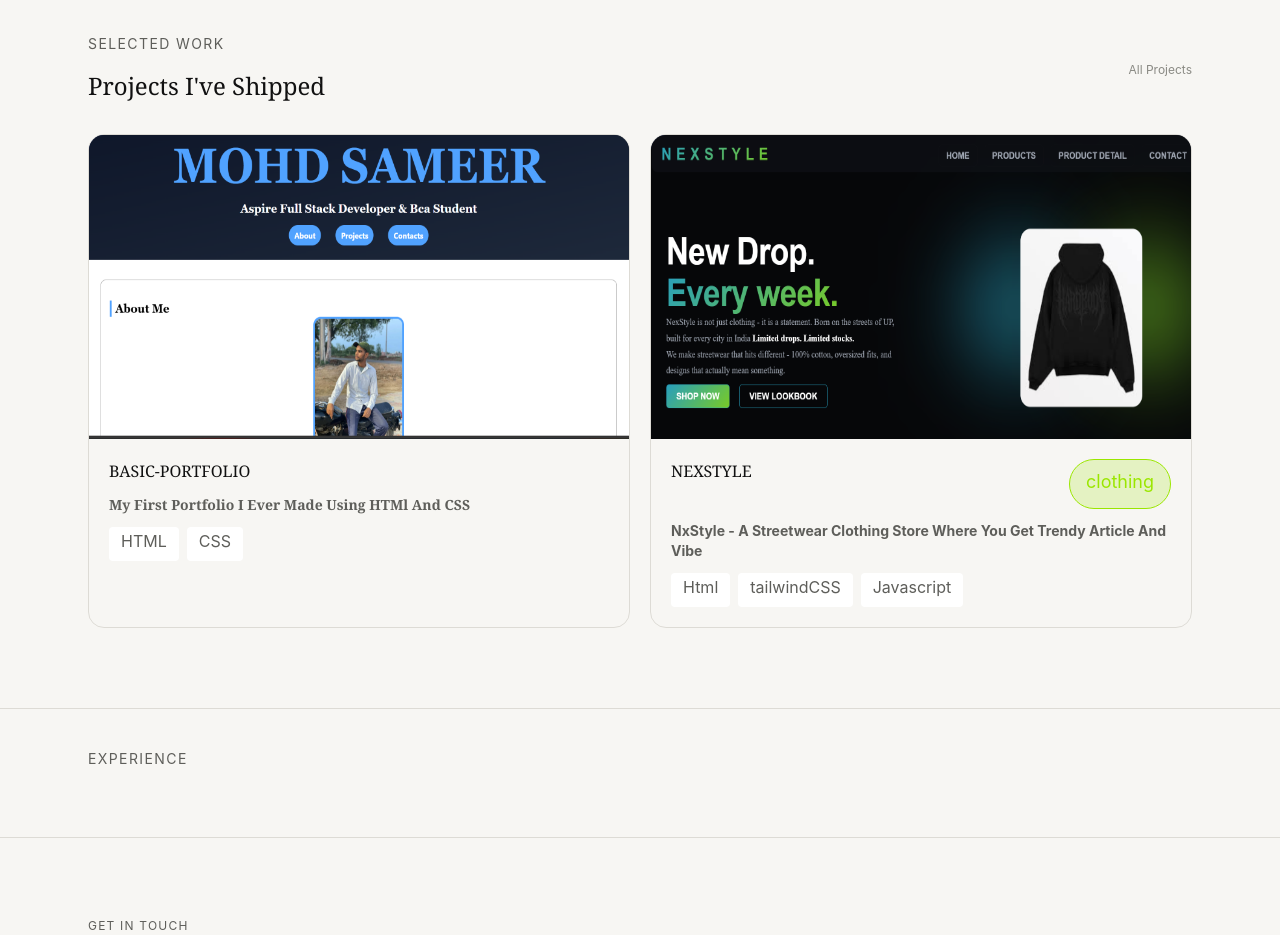
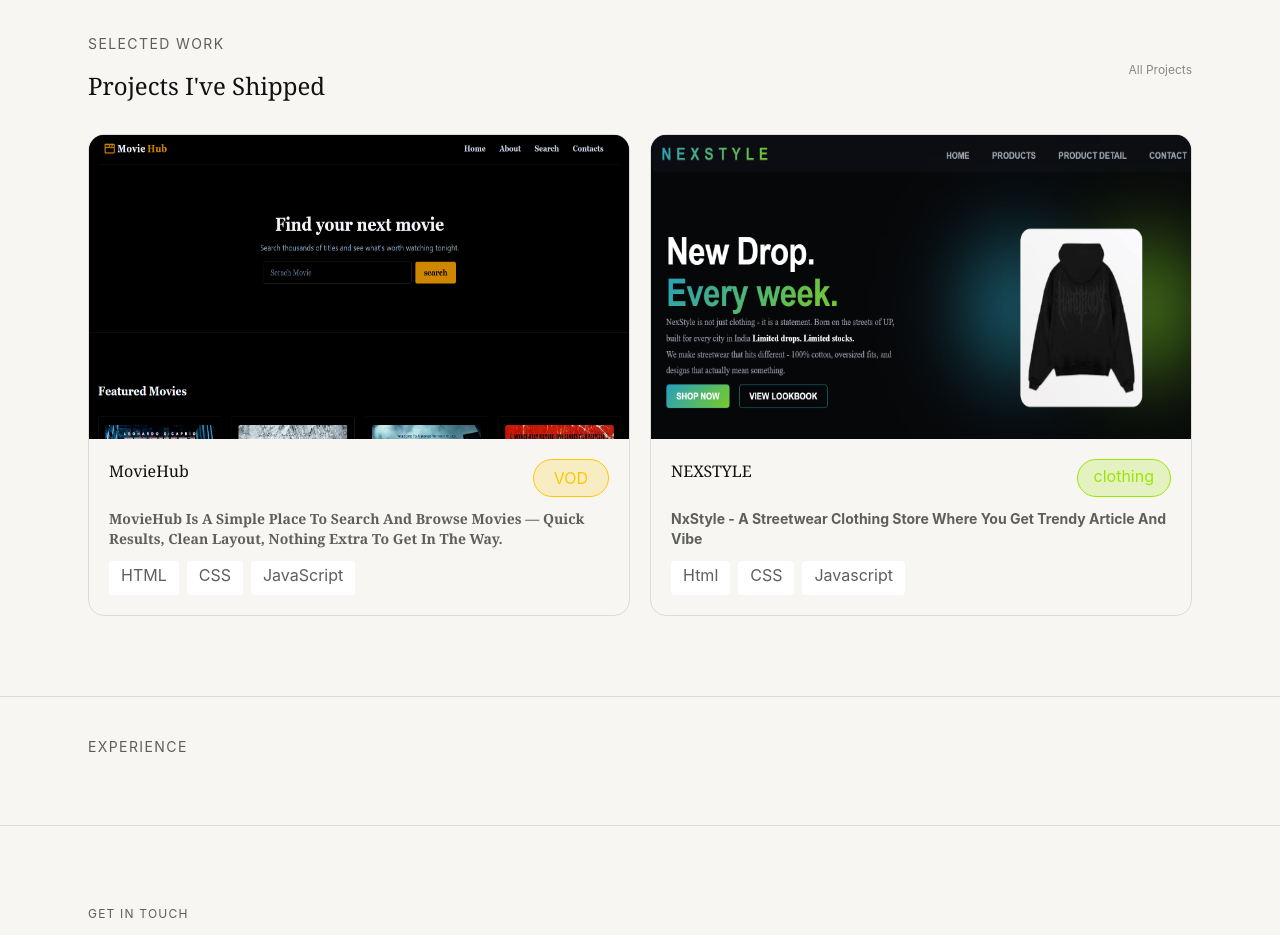
Before and after one commit to sameeronyx/sameer-portfolio-2, a website: page index.html in a window 1280 px wide. Shown: the part 1180-2115 px from the top of the page. Drawn offline with Linux system fonts and the light colour scheme.

Commit message:
add movieHub project

```diff
--- a/index.html
+++ b/index.html
@@ -166,12 +166,12 @@
                         class="group  border border-(--border) rounded-2xl overflow-hidden hover:-translate-y-1.5 transition-all duration-300 hover:border-white/50">
                         <div
                             class=" relative aspect-video  flex items-center justify-center bg-linear-to-br from-blue-950 via-slate-900 to-neutral-900 ">
-                            <img src="Screenshot 2026-09-01 220222.png" alt="" class="object-fill w-full h-full">
+                            <img src="Screenshot 2026-10-01 224135.png" alt="" class="object-fill w-full h-full">
 
                             <!-- <p class=" text-blue-800/50 font-bold font-mono">{"db"}</p> -->
                             <div
                                 class="  absolute bg-black/0 inset-0 group-hover:bg-black/35 flex justify-center items-center transition-all duration-400">
-                                <a href="https://sameeronyx.github.io/sameer-portfolio-/" target="_blank"
+                                <a href="https://sameeronyx.github.io/MovieHub/" target="_blank"
                                     class=" opacity-0 boder border-white/20  group-hover:opacity-100  transition-all duration-600ms border rounded-full px-3 py-1.5 bg-(--surface-card) gap-2 flex items-center backdrop-blur-2xl text-xs">
                                     View projects</a>
                             </div>
@@ -179,13 +179,14 @@
                         </div>
                         <div class="p-5">
                             <div class=" flex justify-between mb-3">
-                                <h3 class="font-serif"> BASIC-PORTFOLIO</h3>
-                                <!-- <p
-                                    class=" text-xs border border-blue-400 px-3 py-1.5 flex items-center text-blue-400 rounded-full bg-blue-400/20 ">
-                                     </p> -->
+                                <h3 class="font-serif">MovieHub</h3>
+                                <p
+                                    class=" text-md border border-yellow-400 px-5 py-1.5 flex items-center text-yellow-400 rounded-full bg-yellow-400/20 ">
+                                      VOD</p>
                             </div>
-                            <p class="mb-3 text-sm text-(--text-3) font-bold font-serif capitalize"> my first portfolio
-                                i ever made using HTMl and CSS</p>
+                            <p class="mb-3 text-sm text-(--text-3) font-bold font-serif capitalize"> MovieHub is a simple place to search and browse movies — quick results, clean layout, nothing extra to get in the way.
+
+</p>
 
                             <div class="flex flex-wrap gap-2">
                                 <p
@@ -194,9 +195,9 @@
                                 <p
                                     class=" text-md text-(--text-3) px-3 py-0.5 boder border-(--border) rounded-sm bg-(--surface-solid) pb-2">
                                     CSS</p>
-                                <!-- <p
+                                <p
                                     class=" text-md text-(--text-3) px-3 py-0.5 boder border-(--border) rounded-sm bg-(--surface-solid) pb-2">
-                                    Node.js</p> -->
+                                    JavaScript</p>
                             </div>
 
 
@@ -266,7 +267,7 @@
                             <div class=" flex justify-between mb-3">
                                 <h3 class="font-serif">NEXSTYLE</h3>
                                 <p
-                                    class=" text-lg border border-lime-400 px-4 py-2 pb-3 text-lime-400 rounded-full bg-lime-400/20">
+                                    class=" text-md border border-lime-400 px-4 py-1 pb-2 text-lime-400 rounded-full bg-lime-400/20">
                                     clothing</p>
                             </div>
                             <p class="mb-3 text-sm text-(--text-3) capitalize font-bold"> NxStyle - A streetwear
@@ -278,7 +279,7 @@
                                     Html </p>
                                 <p
                                     class=" text-md text-(--text-3) px-3 py-0.5 boder border-(--border) rounded-sm bg-(--surface-solid) pb-2">
-                                    tailwindCSS</p>
+                                    CSS</p>
                                 <p
                                     class=" text-md text-(--text-3) px-3 py-0.5 boder border-(--border) rounded-sm bg-(--surface-solid) pb-2">
                                     Javascript</p>
```
Also changed, not shown: Screenshot 2026-09-01 220222.png (deleted), Screenshot 2026-10-01 224135.png (added), output.css.
